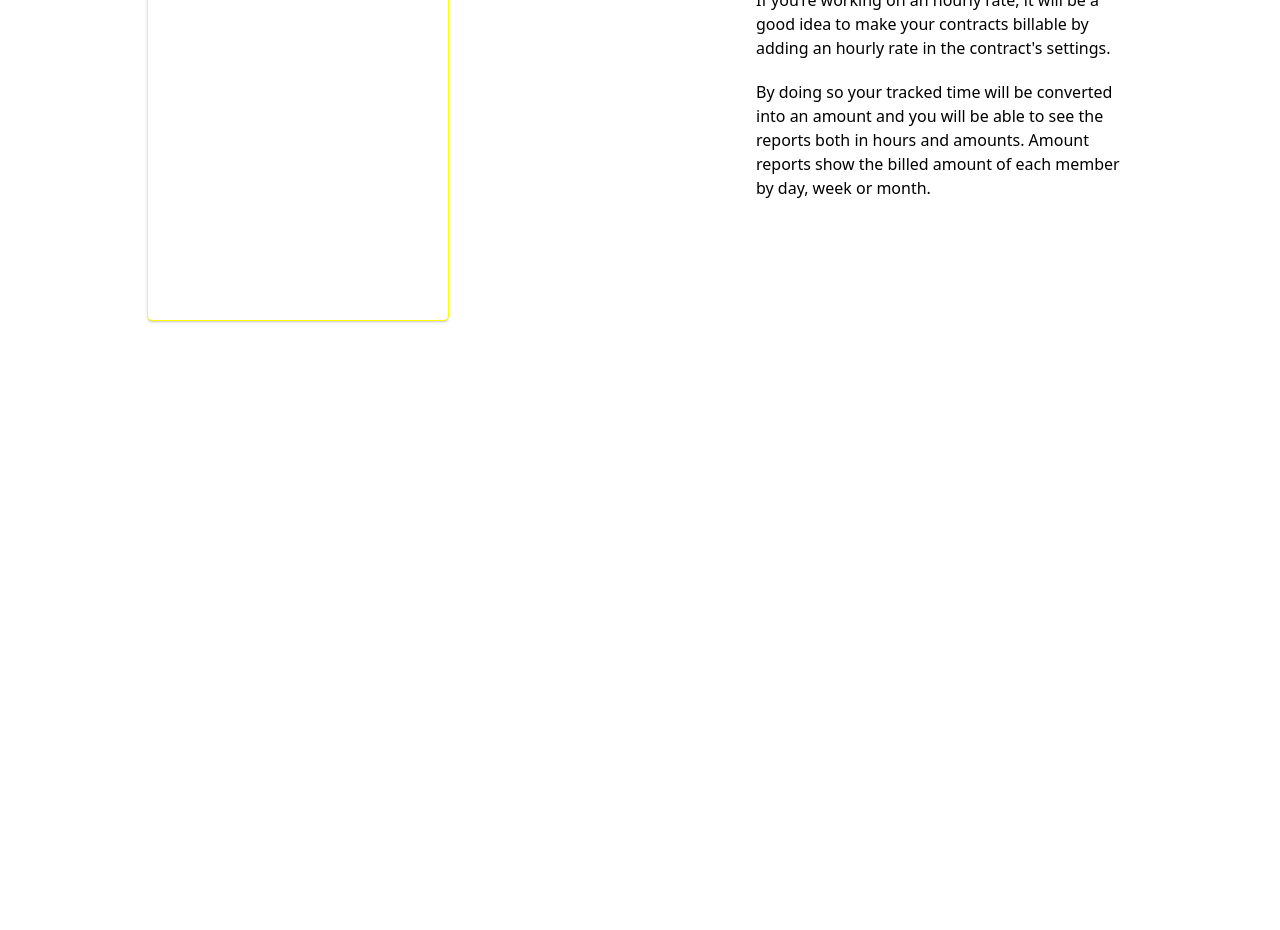
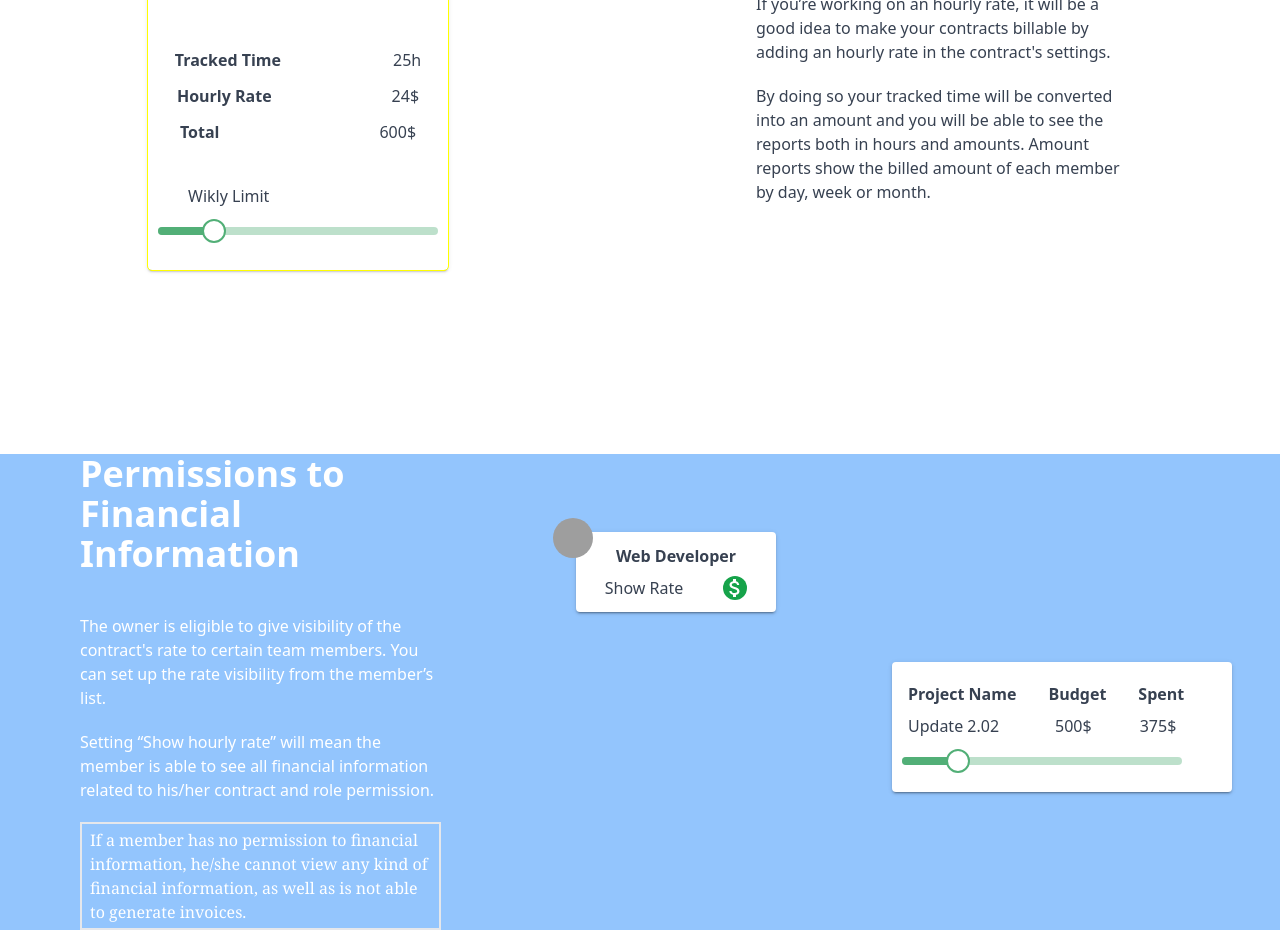
Before and after one commit to Vahe787/WebWork, a React (Create React App) app: page / in a window 1280 px wide. Shown: the part 1000-1930 px from the top of the page. Before the commit the page ends 1328 px from the top, so only its background shows below. Built offline with nearby package versions, Linux system fonts and the light colour scheme; grey boxes are pictures that could not be loaded.

Commit message:
feat(Slider, FinInfo): created components

```diff
--- a/package.json
+++ b/package.json
@@ -3,10 +3,12 @@
   "version": "0.1.0",
   "private": true,
   "dependencies": {
+    "@adobe/react-spectrum": "^3.16.5",
     "@emotion/react": "^11.8.2",
     "@emotion/styled": "^11.8.1",
     "@material-ui/core": "^4.12.3",
     "@material-ui/icons": "^4.11.2",
+    "@mui/icons-material": "^5.5.1",
     "@mui/material": "^5.5.3",
     "@testing-library/jest-dom": "^5.16.3",
     "@testing-library/react": "^12.1.4",
--- a/src/components/Menu/Body/Amount/Amount.js
+++ b/src/components/Menu/Body/Amount/Amount.js
@@ -2,6 +2,7 @@ import React from "react";
 import Box from "@mui/material/Box";
 import Paper from "@mui/material/Paper";
 import ImageAvatar from "./Avatar";
+import CostomizedSlider from "./Slider";
 
 export default function Amount() {
   return (
@@ -16,23 +17,41 @@ export default function Amount() {
             "& > :not(style)": {
               m: 1,
               width: 300,
-              height: 400,
+              height: 350,
             },
           }}
         >
           <Paper sx={{ outline: "1px solid yellow" }} elevation={2}>
             <ImageAvatar />
+            <div className=" text-gray-700">
+              <div className="flex justify-center mt-2">
+                <p className="pr-28 font-bold">Tracked Time</p>
+                <p>25h</p>
+              </div>
+              <div className="flex justify-center mt-3">
+                <p className="pr-28 mr-2 font-bold">Hourly Rate</p>
+                <p>24$</p>
+              </div>
+              <div className="flex justify-center mt-3">
+                <p className="pr-40 font-bold">Total</p>
+                <p>600$</p>
+              </div>
+              <div className="mt-10">
+                <p className="ml-10">Wikly Limit</p>
+                <CostomizedSlider />
+              </div>
+            </div>
           </Paper>
         </Box>
       </div>
       <div className="inset-y-0 right-0 ">
-        <p className="text-3xl">Amout Reports</p>
-        <p className="mt-10 w-96">
+        <p className="text-4xl font-bold text-gray-700">Amout Reports</p>
+        <p className="mt-10 w-96 text-gray-700">
           If you’re working on an hourly rate, it will be a good idea to make
           your contracts billable by adding an hourly rate in the contract's
           settings.
         </p>
-        <p className="mt-5 w-96">
+        <p className="mt-5 w-96 text-gray-700">
           By doing so your tracked time will be converted into an amount and you
           will be able to see the reports both in hours and amounts. Amount
           reports show the billed amount of each member by day, week or month.
--- /dev/null
+++ b/src/components/Menu/Body/Amount/Slider.js
@@ -0,0 +1,59 @@
+import React from "react";
+import Slider from "@mui/material/Slider";
+import { styled } from "@mui/material/styles";
+import Typography from "@mui/material/Typography";
+import Box from "@mui/material/Box";
+
+const PrettoSlider = styled(Slider)({
+  marginLeft: 10,
+  color: "#52af77",
+  height: 8,
+  "& .MuiSlider-track": {
+    border: "none",
+  },
+  "& .MuiSlider-thumb": {
+    height: 24,
+    width: 24,
+    backgroundColor: "#fff",
+    border: "2px solid currentColor",
+    "&:focus, &:hover, &.Mui-active, &.Mui-focusVisible": {
+      boxShadow: "inherit",
+    },
+    "&:before": {
+      display: "none",
+    },
+  },
+  "& .MuiSlider-valueLabel": {
+    lineHeight: 1.2,
+    fontSize: 12,
+    background: "unset",
+    padding: 0,
+    width: 32,
+    height: 32,
+    borderRadius: "50% 50% 50% 0",
+    backgroundColor: "#52af77",
+    transformOrigin: "bottom left",
+    transform: "translate(50%, -100%) rotate(-45deg) scale(0)",
+    "&:before": { display: "none" },
+    "&.MuiSlider-valueLabelOpen": {
+      transform: "translate(50%, -100%) rotate(-45deg) scale(1)",
+    },
+    "& > *": {
+      transform: "rotate(45deg)",
+    },
+  },
+});
+
+export default function CustomizedSlider() {
+  return (
+    <Box sx={{ width: 280 }}>
+      <Typography gutterBottom></Typography>
+      <PrettoSlider
+        valueLabelDisplay="auto"
+        aria-label="pretto slider"
+        defaultValue={20}
+      />
+      <Box sx={{ m: 3 }} />
+    </Box>
+  );
+}
--- /dev/null
+++ b/src/components/Menu/Body/FinInfo/FinInfo.js
@@ -0,0 +1,97 @@
+import React from "react";
+import Box from "@mui/material/Box";
+import Paper from "@mui/material/Paper";
+import Avatar from "@mui/material/Avatar";
+import Stack from "@mui/material/Stack";
+import AttachMoneyIcon from "@mui/icons-material/AttachMoney";
+import Slider from "@mui/material/Slider";
+import CostomizedSlider from "../Amount/Slider";
+
+export default function FinInfo() {
+  return (
+    <div className=" flex justify-center mt-44 bg-blue-300">
+      <div className="ml-20 pr-28 text-white">
+        <p className="text-4xl font-bold">
+          Permissions to Financial Information
+        </p>
+        <p className="mt-10">
+          The owner is eligible to give visibility of the contract's rate to
+          certain team members. You can set up the rate visibility from the
+          member’s list.
+        </p>
+        <p className="mt-5">
+          Setting “Show hourly rate” will mean the member is able to see all
+          financial information related to his/her contract and role permission.
+        </p>
+        <p
+          className="mt-5 border-solid border-2 pt-1 pb-1 pl-2 pr-2 border-white-500 rounded-1xl text-base font-serif
+ "
+        >
+          If a member has no permission to financial information, he/she cannot
+          view any kind of financial information, as well as is not able to
+          generate invoices.
+        </p>
+      </div>
+      <div className="flex justify-center">
+        <Stack direction="row">
+          <Avatar
+            className="mt-16"
+            alt="Cindy Baker"
+            src="https://w7.pngwing.com/pngs/340/946/png-transparent-avatar-user-computer-icons-software-developer-avatar-child-face-heroes.png"
+          />
+        </Stack>
+        <Box
+          sx={{
+            paddingRight: "100px",
+            margin: "70px 0 0 -25px ",
+            display: "flex",
+            flexWrap: "wrap",
+            "& > :not(style)": {
+              m: 1,
+              width: 200,
+              height: 80,
+            },
+          }}
+        >
+          <Paper elevation={2}>
+            <p className="text-center font-bold mt-3 text-gray-700">
+              Web Developer
+            </p>
+            <div className="flex justify-center mt-2">
+              <p className="text-center mr-10 text-gray-700">Show Rate</p>
+              <AttachMoneyIcon className="bg-green-600 text-white rounded-2xl" />
+            </div>
+          </Paper>
+        </Box>
+        <Box
+          sx={{
+            margin: "200px 40px 0 0",
+            display: "flex",
+            flexWrap: "wrap",
+            "& > :not(style)": {
+              m: 1,
+              width: 340,
+              height: 130,
+            },
+          }}
+        >
+          <Paper elevation={2}>
+            <div className="text-gray-700 flex font-bold mt-5">
+              <p className="ml-4">Project Name</p>
+              <p className="ml-8">Budget</p>
+              <p className="ml-8">Spent</p>
+            </div>
+            <div className="text-gray-700 flex mt-2">
+              <p className="ml-4">Update 2.02</p>
+              <p className="ml-14">500$</p>
+              <p className="ml-12">375$</p>
+            </div>
+            <div>
+              <CostomizedSlider />
+            </div>
+          </Paper>
+        </Box>
+      </div>
+    </div>
+  );
+}
--- a/src/components/WebWork.js
+++ b/src/components/WebWork.js
@@ -12,6 +12,7 @@ import {
 import Billable from "./Menu/Body/Billable/Billable";
 import Task from "./Menu/Body/Task/Task";
 import Amount from "./Menu/Body/Amount/Amount";
+import FinInfo from "./Menu/Body/FinInfo/FinInfo";
 
 export default function WebWork() {
   return (
@@ -58,6 +59,10 @@ export default function WebWork() {
       <div>
         <Amount />
       </div>
+
+      <div>
+        <FinInfo />
+      </div>
     </div>
   );
 }
```
Also changed, not shown: 1 other file (tests, documents, lock files or other folders).
